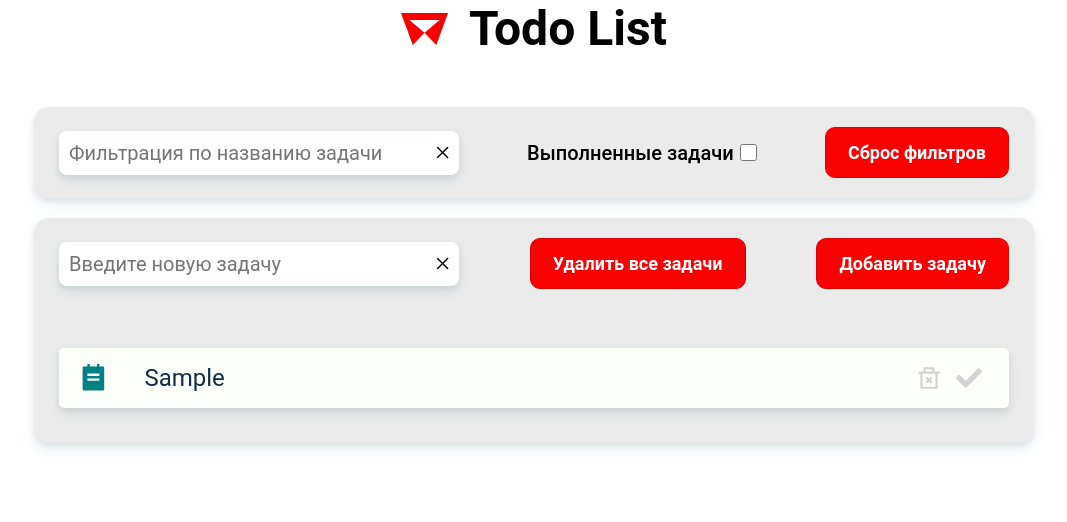
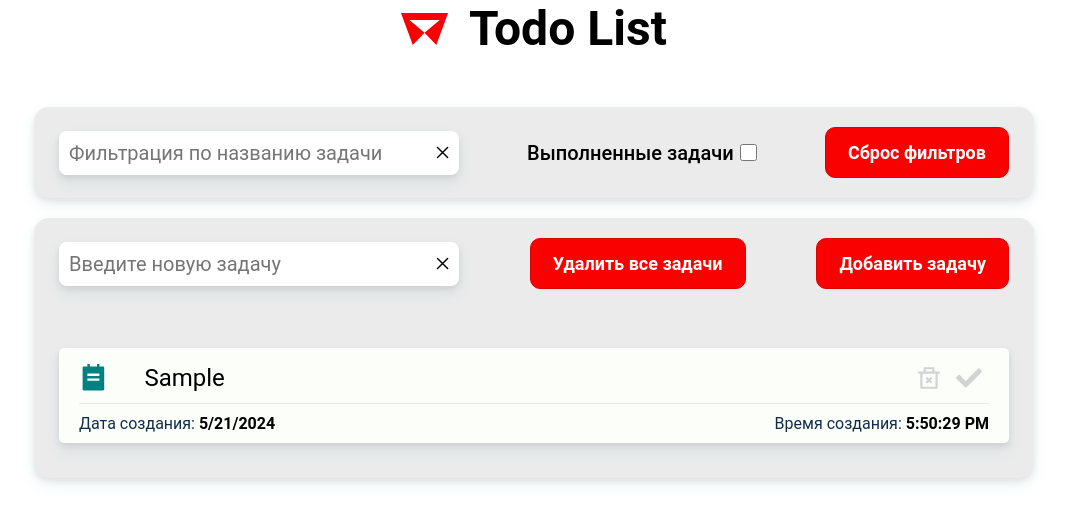
Before and after one commit to DmitrijKl/Test-task-Promo, a React (Create React App) app: page / in a window 1280 px wide. Both pictures are taken after typing "Sample" into the empty fields and a click on the button "Добавить задачу". Shown: the top 522 px of the page, without its empty margins (106-1173 px from the left). Built offline with nearby package versions, Linux system fonts and the light colour scheme.

Commit message:
Added DateCreate for Todo

```diff
--- a/src/components/Todos/Todo.jsx
+++ b/src/components/Todos/Todo.jsx
@@ -9,6 +9,7 @@ function Todo({ todo }) {
   const completedTodo = todo.completed ? styles.completedTodo : "";
 
   return (
+    <div className={styles.todo}>
       <div className={`${styles.root} ${completedTodo}`}>
         <RiTodoFill className={styles.todoIcon} />
         <div className={styles.text}>{todo.text}</div>
@@ -23,6 +24,15 @@ function Todo({ todo }) {
           />
         </div>
       </div>
+      <div className={styles.dateTodo}>
+        <span>
+          Дата создания: <b>{todo.dateCreateTodo}</b>
+        </span>
+        <span>
+          Время создания: <b>{todo.timeCreateTodo}</b>
+        </span>
+      </div>
+    </div>
   );
 }
 export default Todo;
--- a/src/components/Todos/Todo.module.scss
+++ b/src/components/Todos/Todo.module.scss
@@ -1,22 +1,39 @@
+.todo {
+  background-color: #fbfef9;
+  box-shadow: 0 7px 14px rgb(65 132 144 / 10%), 0 3px 6px rgb(0 0 0 / 8%);
+  border-radius: 5px;
+  padding: 10px 20px;
+  margin: 15px 0;
+  animation: layot 0.4s;
+
+  span {
+    color: #112d49;
+  }
+  .dateTodo {
+    margin-top: 10px;
+    display: flex;
+    justify-content: space-between;
+    @media (max-width: 515px) {
+      flex-direction: column;
+    }
+  }
+}
+
 .root {
   overflow: hidden;
-  animation: layot 0.4s;
   display: flex;
   align-items: center;
   justify-content: space-between;
-  padding: 10px 20px;
-  margin: 15px 0;
   font-size: 1.5rem;
-  border-radius: 5px;
-  box-shadow: 0 7px 14px rgb(65 132 144 / 10%), 0 3px 6px rgb(0 0 0 / 8%);
-  color: #112d49;
-  background-color: #fbfef9;
+  border-bottom: 1px solid #ebebeb;
+  padding-bottom: 5px;
 
   .text {
     display: inline-block;
     overflow: auto;
     width: 80%;
     text-align: start;
+    white-space: nowrap;
   }
   .todoIcon {
     font-size: 1.8rem;
@@ -46,6 +63,7 @@
     border-color: gray;
     color: gray;
     text-decoration: line-through;
+    border-bottom: 1px solid #ebebeb;
   }
   &.completedTodo .todoIcon,
   &.completedTodo .checkIcon,
--- a/src/components/Todos/TodoList.jsx
+++ b/src/components/Todos/TodoList.jsx
@@ -1,6 +1,6 @@
 import { useDispatch, useSelector } from "react-redux";
 import Todo from "./Todo";
-import { selectTodosFiltered } from "../../redux/selectors";
+import { selectTodosFiltered, todosSelector } from "../../redux/selectors";
 import { useEffect } from "react";
 import { firstMountLocalStorage } from "../../redux/slices/todoSlice";
 
@@ -9,7 +9,7 @@ let firstMount = true;
 function Todolist() {
   const dispatch = useDispatch();
   const filteredSlice = useSelector(selectTodosFiltered);
-  const tasks = useSelector((state) => state.todoSlice.todosList);
+  const tasks = useSelector(todosSelector);
 
   useEffect(() => {
     if (firstMount) {
--- a/src/redux/selectors.js
+++ b/src/redux/selectors.js
@@ -1,13 +1,13 @@
 import { createSelector } from "@reduxjs/toolkit";
 
-export const todos = (state) => state.todoSlice.todosList;
+export const todosSelector = (state) => state.todoSlice.todosList;
 export const textFilter = (state) => state.filterSlice.text;
 export const completedFilter = (state) => state.filterSlice.onlyCompleted;
 
 export const selectTodosFiltered = createSelector(
-  [todos, textFilter, completedFilter],
-  (todos, textFilter, completedFilter) => {
-    return todos.filter((todo) => {
+  [todosSelector, textFilter, completedFilter],
+  (todosSelector, textFilter, completedFilter) => {
+    return todosSelector.filter((todo) => {
       const textFiltered = todo.text
         .toLowerCase()
         .includes(textFilter.trim().toLowerCase());
--- a/src/utils/createNewTodo.js
+++ b/src/utils/createNewTodo.js
@@ -5,6 +5,8 @@ const createNewTodo = (inputText) => {
     text: inputText,
     id: uuidv4(),
     completed: false,
+    dateCreateTodo: new Date().toLocaleDateString(),
+    timeCreateTodo: new Date().toLocaleTimeString(),
   };
 };
 export default createNewTodo;
```
Lines whose indentation alone changed are shown as unchanged.
